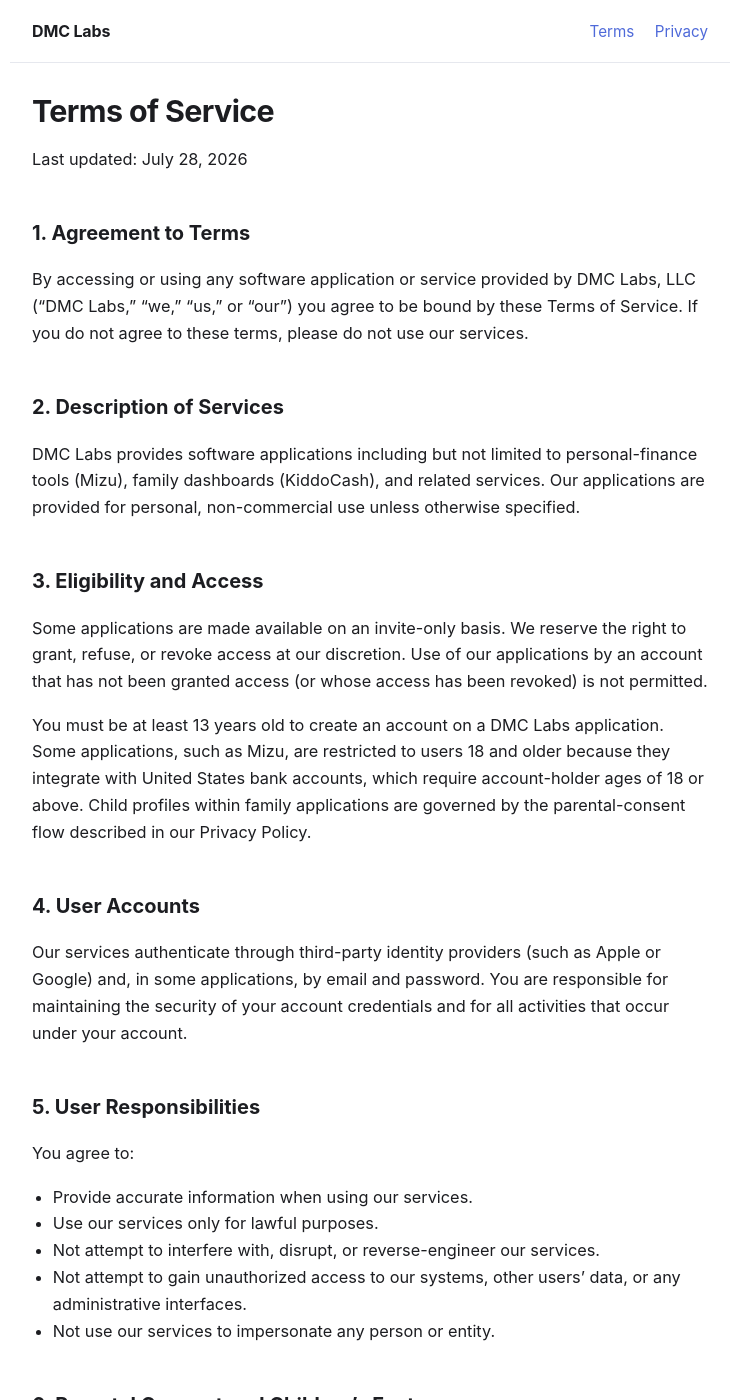
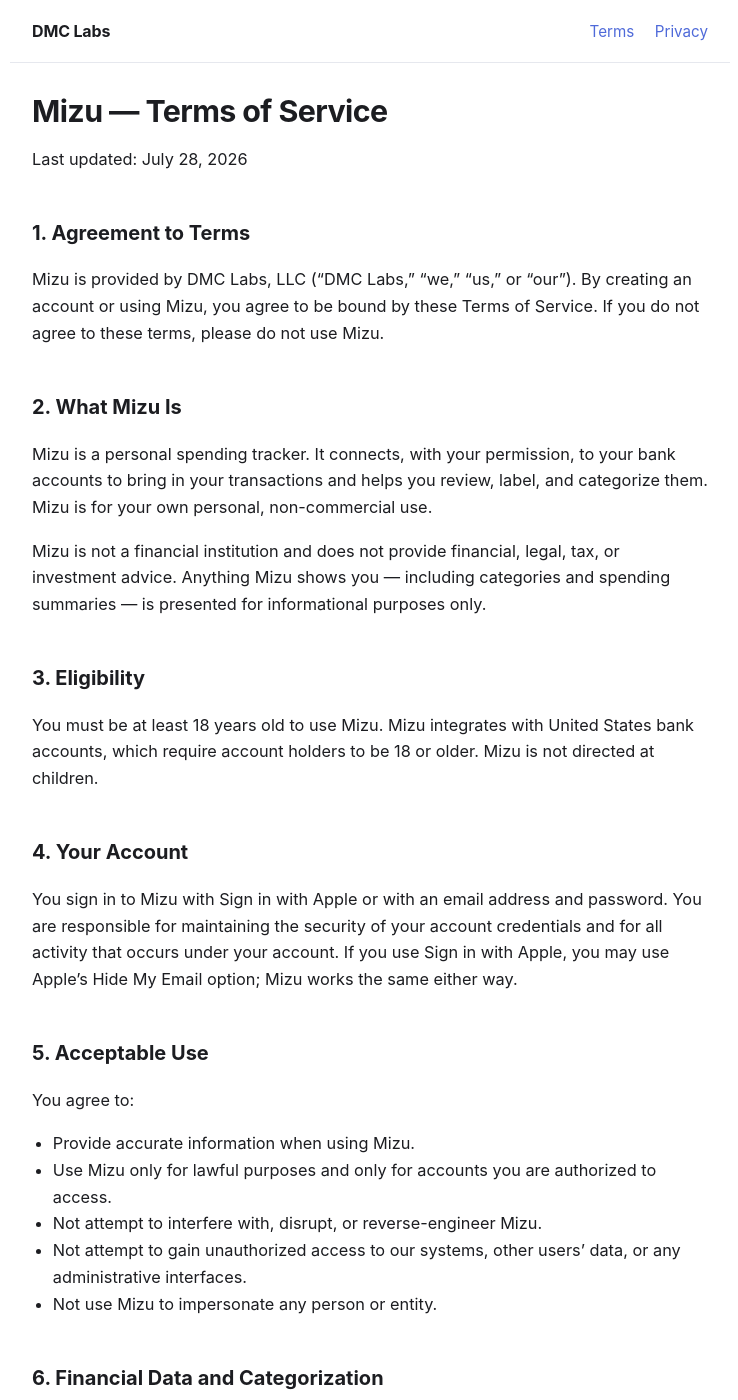
Before and after one commit to DMC-Labs-LLC/legal, a Jekyll site: the page built from terms.md, in a window 1280 px wide and 1400 px high. Shown: the whole window, without its empty margins (270-1008 px from the left). Built offline with Jekyll 4.4.1, drawn with Linux system fonts in a browser that asks for light colours; some of the changed text lies outside the part shown.

Commit message:
Mizu-only terms: drop shared/family/COPPA scope, no tip jar

```diff
--- a/terms.md
+++ b/terms.md
@@ -1,122 +1,86 @@
 ---
 version: "2026-07-28"
-title: Terms of Service
+title: Mizu — Terms of Service
 last_updated: July 28, 2026
 ---
 
-# Terms of Service
+# Mizu — Terms of Service
 
 Last updated: July 28, 2026
 
 ## 1. Agreement to Terms
 
-By accessing or using any software application or service provided
-by DMC Labs, LLC ("DMC Labs," "we," "us," or "our") you agree to be
-bound by these Terms of Service. If you do not agree to these terms,
-please do not use our services.
+Mizu is provided by DMC Labs, LLC ("DMC Labs," "we," "us," or
+"our"). By creating an account or using Mizu, you agree to be bound
+by these Terms of Service. If you do not agree to these terms, please
+do not use Mizu.
 
-## 2. Description of Services
+## 2. What Mizu Is
 
-DMC Labs provides software applications including but not limited
-to personal-finance tools (Mizu), family dashboards (KiddoCash),
-and related services. Our applications are provided for personal,
-non-commercial use unless otherwise specified.
+Mizu is a personal spending tracker. It connects, with your
+permission, to your bank accounts to bring in your transactions and
+helps you review, label, and categorize them. Mizu is for your own
+personal, non-commercial use.
 
-## 3. Eligibility and Access
+Mizu is not a financial institution and does not provide financial,
+legal, tax, or investment advice. Anything Mizu shows you — including
+categories and spending summaries — is presented for informational
+purposes only.
 
-Some applications are made available on an invite-only basis. We
-reserve the right to grant, refuse, or revoke access at our
-discretion. Use of our applications by an account that has not been
-granted access (or whose access has been revoked) is not permitted.
+## 3. Eligibility
 
-You must be at least 13 years old to create an account on a DMC Labs
-application. Some applications, such as Mizu, are restricted to
-users 18 and older because they integrate with United States bank
-accounts, which require account-holder ages of 18 or above. Child
-profiles within family applications are governed by the
-parental-consent flow described in our Privacy Policy.
+You must be at least 18 years old to use Mizu. Mizu integrates with
+United States bank accounts, which require account holders to be 18
+or older. Mizu is not directed at children.
 
-## 4. User Accounts
+## 4. Your Account
 
-Our services authenticate through third-party identity providers
-(such as Apple or Google) and, in some applications, by email and
-password. You are responsible for maintaining the security of your
-account credentials and for all activities that occur under your
-account.
+You sign in to Mizu with Sign in with Apple or with an email address
+and password. You are responsible for maintaining the security of
+your account credentials and for all activity that occurs under your
+account. If you use Sign in with Apple, you may use Apple's Hide My
+Email option; Mizu works the same either way.
 
-## 5. User Responsibilities
+## 5. Acceptable Use
 
 You agree to:
 
-- Provide accurate information when using our services.
-- Use our services only for lawful purposes.
-- Not attempt to interfere with, disrupt, or reverse-engineer our
-  services.
+- Provide accurate information when using Mizu.
+- Use Mizu only for lawful purposes and only for accounts you are
+  authorized to access.
+- Not attempt to interfere with, disrupt, or reverse-engineer Mizu.
 - Not attempt to gain unauthorized access to our systems, other
   users' data, or any administrative interfaces.
-- Not use our services to impersonate any person or entity.
+- Not use Mizu to impersonate any person or entity.
 
-## 6. Parental Consent and Children's Features
+## 6. Financial Data and Categorization
 
-Certain applications include features designed for use by families,
-including dashboards accessible by children. By using these
-features, you represent that:
+Mizu connects to your financial accounts through Plaid, a regulated
+bank-data aggregator that acts on your behalf. You acknowledge that:
 
-- You are the parent or legal guardian of any child whose profile
-  you create.
-- You consent to the collection and use of your child's information
-  as described in our [Privacy Policy](https://www.dmclabs.one/privacy).
-- You understand that you may revoke consent and request deletion of
-  your child's data at any time.
-
-We comply with the Children's Online Privacy Protection Act (COPPA).
-Before any child data is collected, we require verifiable parental
-consent through our email-based verification process. See our
-Privacy Policy for details.
-
-## 7. Device Authorization
-
-Where applicable, access to child or shared dashboards is controlled
-through device authorization. You are responsible for approving or
-denying device access requests. We recommend reviewing authorized
-devices periodically and revoking access for any devices you do not
-recognize.
-
-## 8. Financial Data and Categorization
-
-Certain applications connect to your financial accounts through
-regulated third-party aggregators (such as Plaid) and help you
-review, label, and categorize your transactions. You acknowledge
-that:
-
-- The connection to your bank is **read-only**. We cannot move
+- The connection to your bank is **read-only**. Mizu cannot move
   money, change account settings, or initiate transactions of any
   kind on your behalf.
-- You are solely responsible for the accuracy of any financial
-  information shown.
-- DMC Labs is not a financial institution and does not provide
-  financial, legal, tax, or investment advice. Categorizations and
-  summaries are presented for informational purposes only.
-- Transactions arrive with a suggested category from the aggregator,
-  which you can confirm or correct. Suggested categories are
-  best-effort; you should review them, and we do not warrant their
-  accuracy.
-- When connecting bank accounts through a third-party aggregator,
-  you are subject to that aggregator's terms and privacy policy in
-  addition to ours.
+- You are solely responsible for the accuracy of the financial
+  information shown, and for any decisions you make.
+- Transactions arrive with a suggested category, which you can
+  confirm or correct. Suggested categories are best-effort; you
+  should review them, and we do not warrant their accuracy.
+- When connecting bank accounts through Plaid, you are also subject
+  to Plaid's own terms and privacy policy in addition to ours.
 - Transaction descriptions are automatically scanned to redact
   sensitive identifiers (such as account numbers) before storage.
   You should still review your data for accuracy.
 
-## 9. Subscriptions
+## 7. Subscription
 
-Some applications, such as Mizu, offer an auto-renewing subscription
-that unlocks features such as connecting your own bank accounts.
+Mizu offers an auto-renewing subscription that unlocks features such
+as connecting your own bank accounts.
 
 - **Price and period.** The subscription is billed at the price and
-  billing period shown on the purchase screen inside the application
-  (for Mizu, US$1.99 per month). Prices may vary by storefront and
-  are shown in your local currency before you purchase.
+  billing period shown on the purchase screen inside the app
+  (US$1.99 per month). Prices may vary by storefront and are shown in
+  your local currency before you purchase.
 - **Billing through Apple.** Payment is charged to your Apple Account
   at confirmation of purchase. We never receive your card or payment
   details; Apple processes all payments.
@@ -131,80 +95,69 @@ that unlocks features such as connecting your own bank accounts.
   until it ends.
 - **Refunds.** Payments are handled by Apple and are subject to
   Apple's refund policies. We do not separately process refunds.
-- **Changes.** If we change the subscription price, we will seek your
-  consent for the new price in accordance with Apple's rules; if you
-  do not agree, the subscription will not renew at the new price.
+- **Price changes.** If we change the subscription price, we will
+  seek your consent for the new price in accordance with Apple's
+  rules; if you do not agree, the subscription will not renew at the
+  new price.
 
 Any promotional or introductory offers are described at the point of
 purchase and are subject to their stated terms.
 
-## 10. Voluntary Contributions
+## 8. Data Export and Deletion
 
-Where applications offer a "tip jar" or voluntary contribution
-feature, contributions are made voluntarily, are not refundable,
-and do not entitle you to any product, service, or feature beyond
-what is otherwise made generally available. Contributions are
-non-recurring unless explicitly described as recurring.
+You may export your data or delete your account at any time from
+Mizu's Settings. Account deletion is permanent: it removes your
+transactions, labels, notification tokens, and bank connections
+within seconds, and disconnects your linked banks at Plaid. We retain
+a minimal deletion record (your email and the deletion timestamp) as
+a record that the deletion occurred, for fraud-prevention purposes;
+see our Privacy Policy for details.
 
-## 11. Data Portability and Deletion
+## 9. Intellectual Property
 
-You may export your data or delete your account at any time through
-the application's Settings. Account deletion is permanent and
-removes all transactions, labels, notification tokens, and bank
-connections within seconds, and disconnects your linked banks at the
-aggregator. We retain a minimal deletion record (your email and the
-deletion timestamp) as a record that the deletion occurred, for
-fraud-prevention purposes; see our Privacy Policy for details.
+Mizu and all of its content, features, and functionality are owned by
+DMC Labs, LLC and are protected by applicable intellectual property
+laws. You may not copy, modify, or distribute our software without
+our prior written consent.
 
-## 12. Intellectual Property
-
-All content, features, and functionality of our services are owned
-by DMC Labs, LLC and are protected by applicable intellectual
-property laws. You may not copy, modify, or distribute our software
-without our prior written consent.
-
-## 13. Limitation of Liability
+## 10. Limitation of Liability
 
 To the fullest extent permitted by law, DMC Labs, LLC shall not be
 liable for any indirect, incidental, special, consequential, or
-punitive damages arising from your use of our services. Our total
-liability shall not exceed the amount you have paid us in the
-twelve months preceding the claim, or one hundred US dollars,
-whichever is greater.
+punitive damages arising from your use of Mizu. Our total liability
+shall not exceed the amount you have paid us in the twelve months
+preceding the claim, or one hundred US dollars, whichever is greater.
 
-## 14. Disclaimer of Warranties
+## 11. Disclaimer of Warranties
 
-Our services are provided "as is" and "as available" without
-warranties of any kind, either express or implied, including but
-not limited to implied warranties of merchantability, fitness for
-a particular purpose, and non-infringement.
+Mizu is provided "as is" and "as available" without warranties of any
+kind, either express or implied, including but not limited to implied
+warranties of merchantability, fitness for a particular purpose, and
+non-infringement.
 
-## 15. Termination
+## 12. Termination
 
-We reserve the right to suspend or terminate your access to our
-services at any time, with or without cause. Upon termination,
-your right to use our services will immediately cease. The
-provisions of these Terms that by their nature should survive
-termination shall do so.
+We reserve the right to suspend or terminate your access to Mizu at
+any time, with or without cause. Upon termination, your right to use
+Mizu will immediately cease. The provisions of these Terms that by
+their nature should survive termination shall do so.
 
-## 16. Changes to Terms
+## 13. Changes to Terms
 
-We may update these Terms from time to time. We will notify users
-of material changes by updating the "Last updated" date and the
-version, and by requiring re-acceptance within our applications.
-Continued use of our services after changes constitutes acceptance
-of the revised terms.
+We may update these Terms from time to time. We will notify you of
+material changes by updating the "Last updated" date and the version,
+and by requiring re-acceptance within the app. Continued use of Mizu
+after changes constitutes acceptance of the revised terms.
 
-## 17. Governing Law
+## 14. Governing Law
 
-These Terms shall be governed by and construed in accordance with
-the laws of the State of Florida, without regard to its conflict of
-law provisions. The exclusive venue for any dispute arising from
-these Terms or our services shall be the state or federal courts
-located in the State of Florida.
+These Terms shall be governed by and construed in accordance with the
+laws of the State of Florida, without regard to its conflict of law
+provisions. The exclusive venue for any dispute arising from these
+Terms or from Mizu shall be the state or federal courts located in
+the State of Florida.
 
-## 18. Contact
+## 15. Contact
 
-If you have questions about these Terms of Service, please reach
-us at **legal@dmclabs.one** or via
-**https://www.dmclabs.one/contact**.
+If you have questions about these Terms of Service, please reach us at
+**legal@dmclabs.one** or via **https://www.dmclabs.one/contact**.
```
